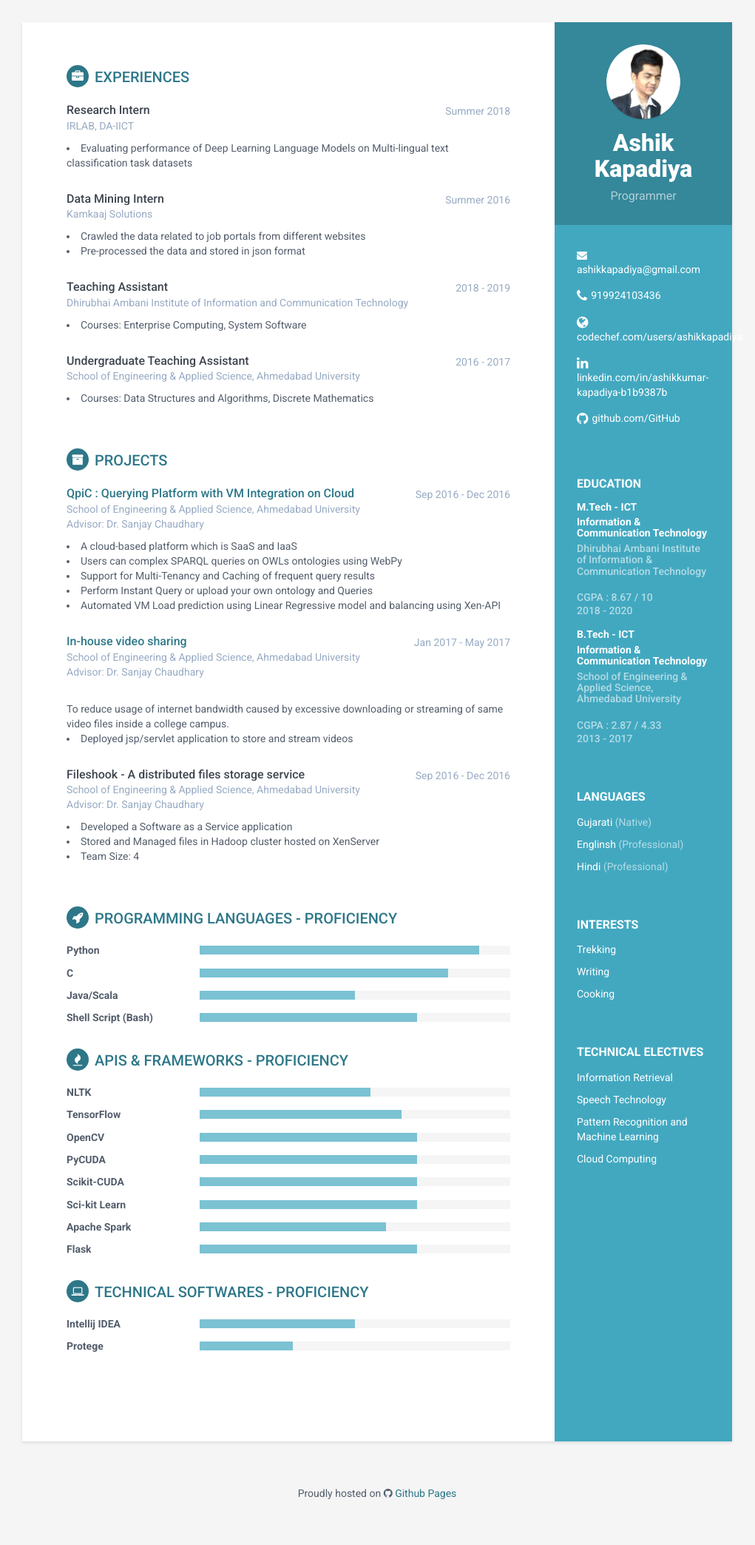
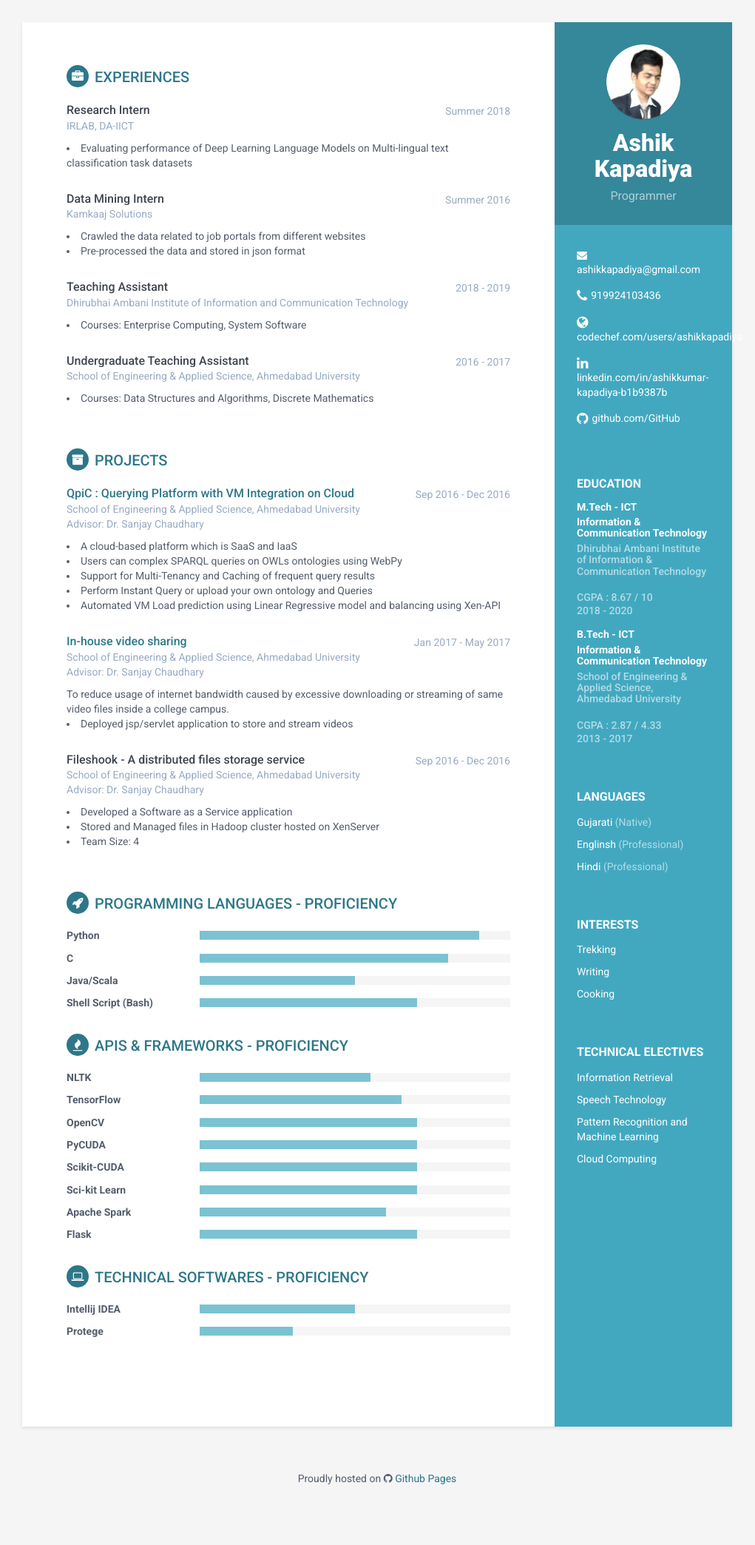
Before and after one commit to ashikkapadiya/ashikkapadiya.github.io, a Jekyll site: the page built from index.html, in a window 1280 px wide. Shown: the whole page at 74% size, without its empty margins (130-1151 px from the left). Built offline with Jekyll 4.4.1, drawn with Linux system fonts in a browser that asks for light colours.

```diff
--- a/_includes/projects.html
+++ b/_includes/projects.html
@@ -34,7 +34,7 @@
             </div>
         </div><!--//meta-->
         <div class="details">
-            <br>To reduce usage of internet bandwidth caused by excessive downloading or streaming
+            To reduce usage of internet bandwidth caused by excessive downloading or streaming
 of same video files inside a college campus.
           <li>Deployed jsp/servlet application to store and stream videos</li>
         </div><!--//details-->
```
